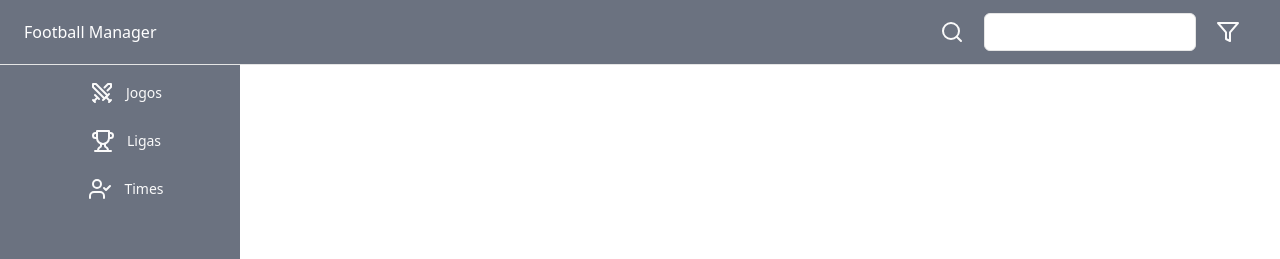
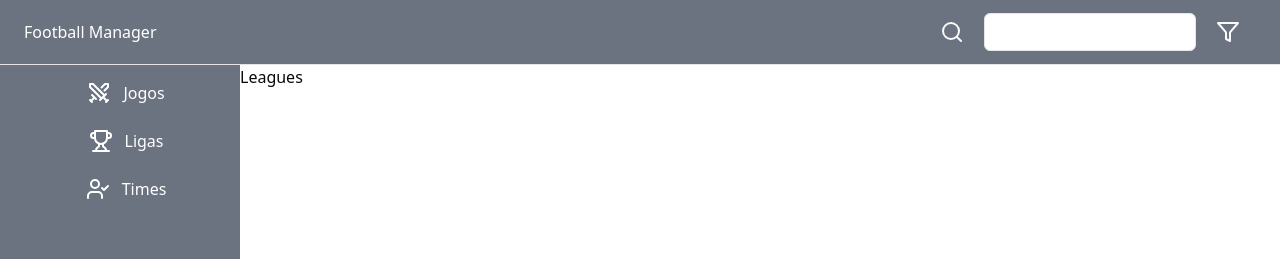
Before and after one commit to DamiaoCanndido/football-manager, a React (Vite) app: page /leagues in a window 1280 px wide. Shown: the top 259 px of the page. Built offline with nearby package versions, Linux system fonts and the light colour scheme.

Commit message:
add routes

```diff
--- a/package.json
+++ b/package.json
@@ -17,6 +17,7 @@
     "lucide-react": "^0.287.0",
     "react": "^18.2.0",
     "react-dom": "^18.2.0",
+    "react-router-dom": "^6.17.0",
     "tailwind-merge": "^1.14.0",
     "tailwindcss-animate": "^1.0.7"
   },
--- a/src/app.tsx
+++ b/src/app.tsx
@@ -1,41 +1,16 @@
-import { Search, Filter, Trophy, UserCheck, Swords } from 'lucide-react';
-import { Input } from './components/ui/input';
-import { Button } from './components/ui/button';
+import { BrowserRouter, Route, Routes } from 'react-router-dom';
+import { Games } from './pages/games';
+import { Leagues } from './pages/leagues';
+import { Teams } from './pages/teams';
 
 export function App() {
   return (
-    <div className="min-h-screen bg-white flex flex-col">
-      <nav className="bg-gray-500 flex px-6 py-3 items-center justify-between border-b">
-        <h2 className="text-white">Football Manager</h2>
-        <div className="flex items-center">
-          <form className="flex items-center" onSubmit={() => {}}>
-            <Button className="bg-transparent hover:bg-transparent">
-              <Search />
-            </Button>
-            <Input className="px-1 mx-1" />
-          </form>
-          <Button className="bg-transparent hover:bg-transparent">
-            <Filter />
-          </Button>
-        </div>
-      </nav>
-      <div className="flex flex-1">
-        <aside className="w-60 p-2 flex flex-col bg-gray-500">
-          <Button className="mb-2 bg-transparent hover:bg-gray-400">
-            <Swords className="mx-3" />
-            Jogos
-          </Button>
-          <Button className="mb-2 bg-transparent hover:bg-gray-400">
-            <Trophy className="mx-3" />
-            Ligas
-          </Button>
-          <Button className="bg-transparent hover:bg-gray-400">
-            <UserCheck className="mx-3" />
-            Times
-          </Button>
-        </aside>
-        <main></main>
-      </div>
-    </div>
+    <BrowserRouter>
+      <Routes>
+        <Route path="/" Component={Games} />
+        <Route path="/leagues" Component={Leagues} />
+        <Route path="/teams" Component={Teams} />
+      </Routes>
+    </BrowserRouter>
   );
 }
--- /dev/null
+++ b/src/components/main/menu.tsx
@@ -0,0 +1,32 @@
+import { Swords, Trophy, UserCheck } from 'lucide-react';
+import { Link } from 'react-router-dom';
+
+export function Menu() {
+  return (
+    <aside className="w-60 p-2 flex flex-col bg-gray-500">
+      <Link
+        className="flex p-2 justify-center mb-2 bg-transparent hover:bg-gray-400 text-white"
+        to="/"
+      >
+        <Swords className="mx-3" />
+        Jogos
+      </Link>
+
+      <Link
+        className="flex p-2 justify-center mb-2 bg-transparent hover:bg-gray-400 text-white"
+        to="/leagues"
+      >
+        <Trophy className="mx-3" />
+        <p>Ligas</p>
+      </Link>
+
+      <Link
+        className="flex p-2 justify-center mb-2 bg-transparent hover:bg-gray-400 text-white"
+        to="/teams"
+      >
+        <UserCheck className="mx-3" />
+        Times
+      </Link>
+    </aside>
+  );
+}
--- /dev/null
+++ b/src/components/main/navbar.tsx
@@ -0,0 +1,22 @@
+import { Filter, Search } from 'lucide-react';
+import { Button } from '../ui/button';
+import { Input } from '../ui/input';
+
+export function Navbar() {
+  return (
+    <nav className="bg-gray-500 flex px-6 py-3 items-center justify-between border-b">
+      <h2 className="text-white">Football Manager</h2>
+      <div className="flex items-center">
+        <form className="flex items-center" onSubmit={() => {}}>
+          <Button className="bg-transparent hover:bg-transparent">
+            <Search />
+          </Button>
+          <Input className="px-1 mx-1" />
+        </form>
+        <Button className="bg-transparent hover:bg-transparent">
+          <Filter />
+        </Button>
+      </div>
+    </nav>
+  );
+}
--- /dev/null
+++ b/src/pages/games.tsx
@@ -0,0 +1,14 @@
+import { Navbar } from '@/components/main/navbar';
+import { Menu } from '@/components/main/menu';
+
+export function Games() {
+  return (
+    <div className="min-h-screen bg-white flex flex-col">
+      <Navbar />
+      <div className="flex flex-1">
+        <Menu />
+        <main>Games</main>
+      </div>
+    </div>
+  );
+}
--- /dev/null
+++ b/src/pages/leagues.tsx
@@ -0,0 +1,14 @@
+import { Navbar } from '@/components/main/navbar';
+import { Menu } from '@/components/main/menu';
+
+export function Leagues() {
+  return (
+    <div className="min-h-screen bg-white flex flex-col">
+      <Navbar />
+      <div className="flex flex-1">
+        <Menu />
+        <main>Leagues</main>
+      </div>
+    </div>
+  );
+}
--- /dev/null
+++ b/src/pages/teams.tsx
@@ -0,0 +1,14 @@
+import { Navbar } from '@/components/main/navbar';
+import { Menu } from '@/components/main/menu';
+
+export function Teams() {
+  return (
+    <div className="min-h-screen bg-white flex flex-col">
+      <Navbar />
+      <div className="flex flex-1">
+        <Menu />
+        <main>Teams</main>
+      </div>
+    </div>
+  );
+}
```
Also changed, not shown: 1 other file (tests, documents, lock files or other folders).
